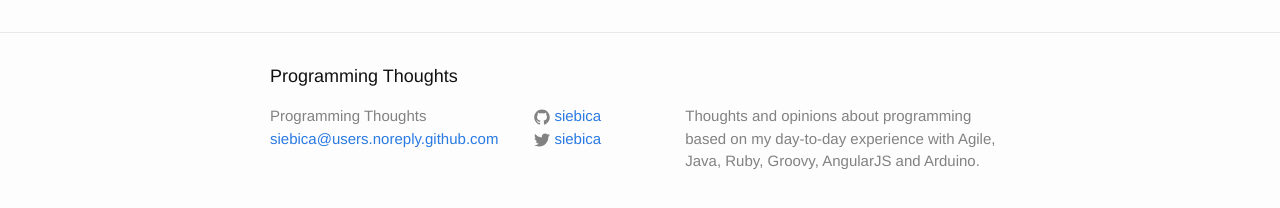
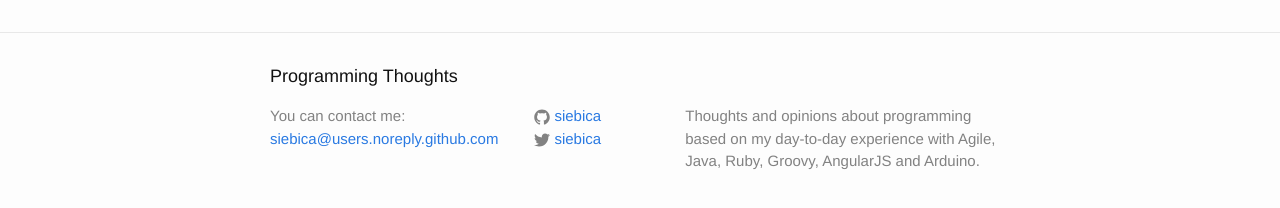
Before and after one commit to limotow/siebica.github.io, a Jekyll site: the page built from index.html, in a window 1280 px wide. Shown: the part 444-652 px from the top of the page. Built offline with Jekyll 4.4.1, drawn with Linux system fonts in a browser that asks for light colours.

Commit message:
Update footer.html

```diff
--- a/_includes/footer.html
+++ b/_includes/footer.html
@@ -7,7 +7,7 @@
     <div class="footer-col-wrapper">
       <div class="footer-col  footer-col-1">
         <ul class="contact-list">
-          <li>{{ site.title }}</li>
+          <li>You can contact me:</li>
           <li><a href="mailto:{{ site.email }}">{{ site.email }}</a></li>
         </ul>
       </div>
```
